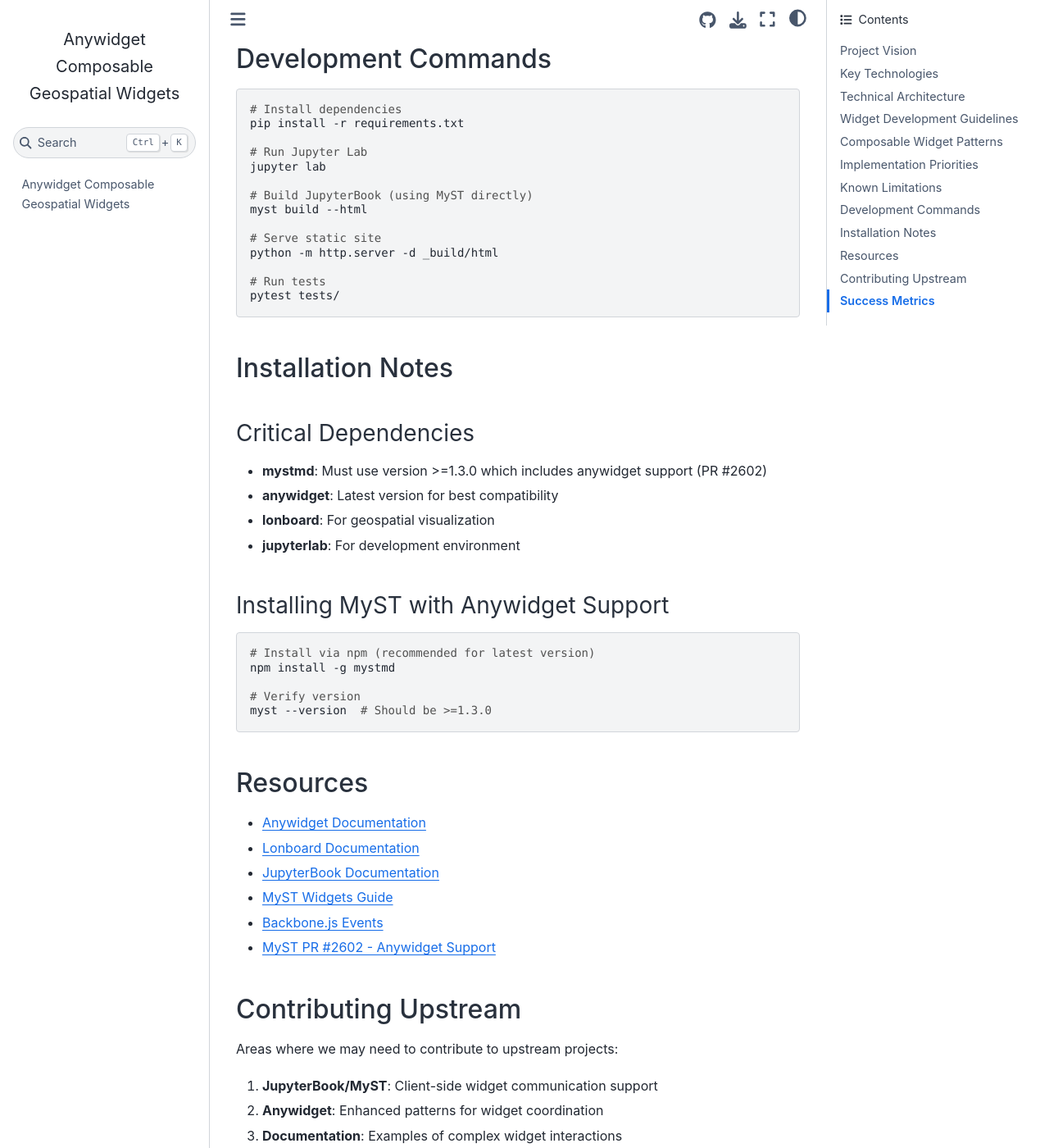
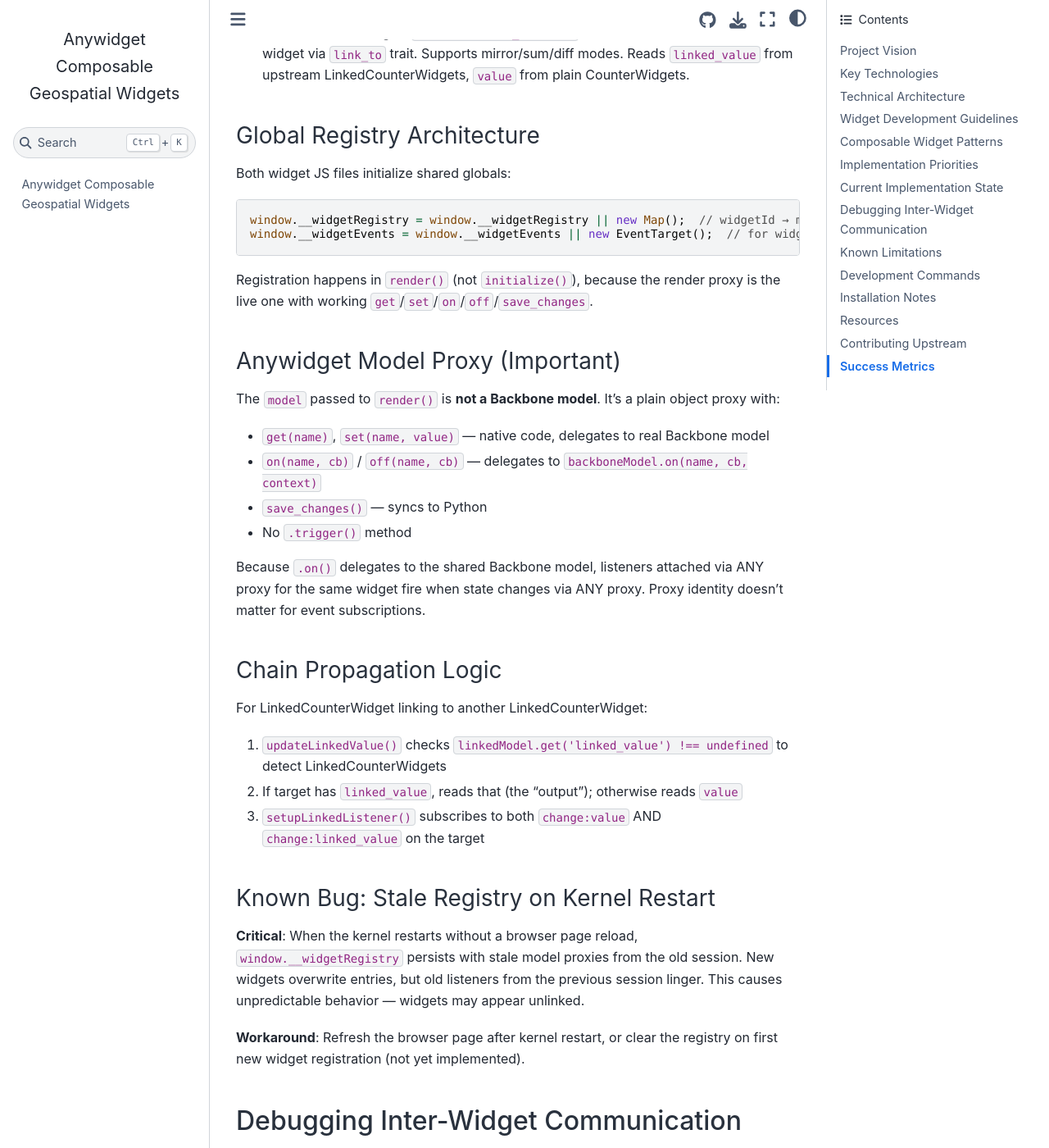
Before and after one commit to batpad/anywidget-experiments, a Jupyter Book: the page built from AGENTS.md, in a window 1280 px wide and 1400 px high, scrolled down 7145 px. Shown: the whole window at 82% size. Built offline with Jupyter Book 1.0.4 settings and Sphinx 7.4.7 and the Sphinx Book theme 1.1.4, drawn with Linux system fonts in a browser that asks for light colours; pages that are not in the unit, such as notebooks, are missing from menus; comment, search, counter and statistics services are not loaded; some of the changed text lies outside the part shown.

Commit message:
fix (most) lonboard issues, basic widget communication works

````diff
--- a/AGENTS.md
+++ b/AGENTS.md
@@ -272,12 +272,118 @@
 3. Performance optimization
 4. Upstream contributions to JupyterBook
 
+## Current Implementation State
+
+### Widgets Built
+- **CounterWidget** (`widgets/counter_widget/`) — Simple counter with +/-/Reset buttons. Registers in global registry, emits `counter-changed` CustomEvents.
+- **LinkedCounterWidget** (`widgets/linked_counter/`) — Counter that links to another widget via `link_to` trait. Supports mirror/sum/diff modes. Reads `linked_value` from upstream LinkedCounterWidgets, `value` from plain CounterWidgets.
+
+### Global Registry Architecture
+Both widget JS files initialize shared globals:
+```javascript
+window.__widgetRegistry = window.__widgetRegistry || new Map();  // widgetId → model proxy
+window.__widgetEvents = window.__widgetEvents || new EventTarget();  // for widget-registered events
+```
+
+Registration happens in `render()` (not `initialize()`), because the render proxy is the live one with working `get`/`set`/`on`/`off`/`save_changes`.
+
+### Anywidget Model Proxy (Important)
+The `model` passed to `render()` is **not a Backbone model**. It's a plain object proxy with:
+- `get(name)`, `set(name, value)` — native code, delegates to real Backbone model
+- `on(name, cb)` / `off(name, cb)` — delegates to `backboneModel.on(name, cb, context)`
+- `save_changes()` — syncs to Python
+- No `.trigger()` method
+
+Because `.on()` delegates to the shared Backbone model, listeners attached via ANY proxy for the same widget fire when state changes via ANY proxy. Proxy identity doesn't matter for event subscriptions.
+
+### Chain Propagation Logic
+For LinkedCounterWidget linking to another LinkedCounterWidget:
+1. `updateLinkedValue()` checks `linkedModel.get('linked_value') !== undefined` to detect LinkedCounterWidgets
+2. If target has `linked_value`, reads that (the "output"); otherwise reads `value`
+3. `setupLinkedListener()` subscribes to both `change:value` AND `change:linked_value` on the target
+
+### Known Bug: Stale Registry on Kernel Restart
+**Critical**: When the kernel restarts without a browser page reload, `window.__widgetRegistry` persists with stale model proxies from the old session. New widgets overwrite entries, but old listeners from the previous session linger. This causes unpredictable behavior — widgets may appear unlinked.
+
+**Workaround**: Refresh the browser page after kernel restart, or clear the registry on first new widget registration (not yet implemented).
+
+## Debugging Inter-Widget Communication
+
+### Using Chrome DevTools MCP
+
+#### Inspect Registry State
+```javascript
+// In evaluate_script:
+() => {
+  const r = window.__widgetRegistry;
+  const entries = [];
+  r.forEach((model, id) => {
+    entries.push({
+      id, value: model.get('value'),
+      linked_value: model.get('linked_value'),
+      link_to: model.get('link_to'),
+      link_mode: model.get('link_mode'),
+    });
+  });
+  return { size: r.size, entries };
+}
+```
+
+#### Test Event Propagation
+```javascript
+// Programmatically change a value and check downstream effects:
+() => {
+  const r = window.__widgetRegistry;
+  const source = r.get('chain_source');
+  const before = { /* snapshot all widgets */ };
+  source.set('value', source.get('value') + 1);
+  source.save_changes();
+  return new Promise(resolve => {
+    setTimeout(() => {
+      const after = { /* snapshot all widgets */ };
+      resolve({ before, after });
+    }, 300);
+  });
+}
+```
+
+#### Check if Listeners Are Attached
+```javascript
+// Directly set a value on a target and see if downstream reacts:
+() => {
+  const target = window.__widgetRegistry.get('chain_mirror');
+  const downstream = window.__widgetRegistry.get('chain_sum');
+  const before = downstream.get('linked_value');
+  target.set('linked_value', 99999);
+  target.save_changes();
+  return new Promise(resolve => {
+    setTimeout(() => {
+      const after = downstream.get('linked_value');
+      // Reset
+      target.set('linked_value', before);
+      target.save_changes();
+      resolve({ reacted: before !== after });
+    }, 200);
+  });
+}
+```
+
+### DevTools MCP Tips
+- **JupyterLab scrolling**: The notebook uses a windowed panel (`jp-WindowedPanel-outer`). Standard scroll methods often don't work. To find/interact with off-screen widgets, use `evaluate_script` to query DOM elements or click them programmatically rather than trying to scroll + screenshot.
+- **Clicking buttons**: If `mcp__chrome-devtools__click` times out on widget buttons, use `evaluate_script` to find and `.click()` them directly via DOM queries.
+- **Console messages**: Use `list_console_messages` with `types: ["log"]` and pagination (`pageIdx`, `pageSize`) to trace widget lifecycle. Debug logs use `[widgetId]` prefix format.
+- **Page not reloading on kernel restart**: `window` globals persist. Always check `__widgetRegistry.size` after restart to verify state.
+
+### Debug Logging (Temporary)
+The linked_counter `widget.js` currently has `console.log` statements in `render()`, `setupLinkedListener()`, and `updateLinkedValue()`. These trace registration order, listener attachment, and value computation. Remove them once debugging is complete.
+
 ## Known Limitations
 
-1. **Client-side Communication**: Not officially supported in JupyterBook yet
-2. **Large Data**: Static exports have size limitations
-3. **Browser Compatibility**: Modern browsers only (ES modules required)
-4. **Performance**: Complex interactions may be slower in static HTML
+1. **Stale Registry on Kernel Restart**: See bug description above — needs fix
+2. **Client-side Communication**: Not officially supported in JupyterBook yet
+3. **Large Data**: Static exports have size limitations
+4. **Browser Compatibility**: Modern browsers only (ES modules required)
+5. **Performance**: Complex interactions may be slower in static HTML
 
 ## Development Commands
 
@@ -334,8 +440,11 @@
 
 ## Success Metrics
 
-- [ ] Widgets work in JupyterLab
-- [ ] Widgets work in static HTML exports
+- [x] Widgets work in JupyterLab
+- [x] Inter-widget communication works (basic linking + chain propagation)
+- [ ] Fix stale registry on kernel restart (clear globals)
+- [ ] Remove debug logging from linked_counter/widget.js
+- [ ] Widgets work in static HTML exports (MyST/JupyterBook)
 - [ ] Inter-widget communication functions without Python kernel
 - [ ] Performance with 100k+ data points
 - [ ] Clear documentation and examples
````
Also changed, not shown: 1 other file.
